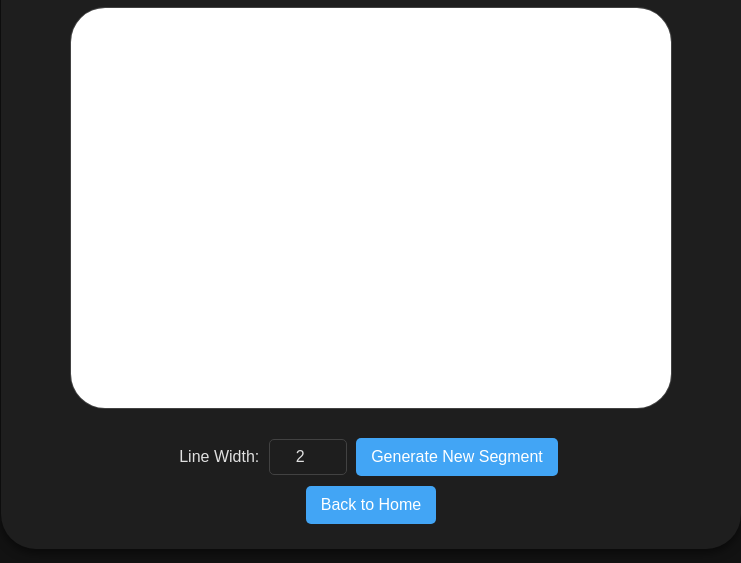
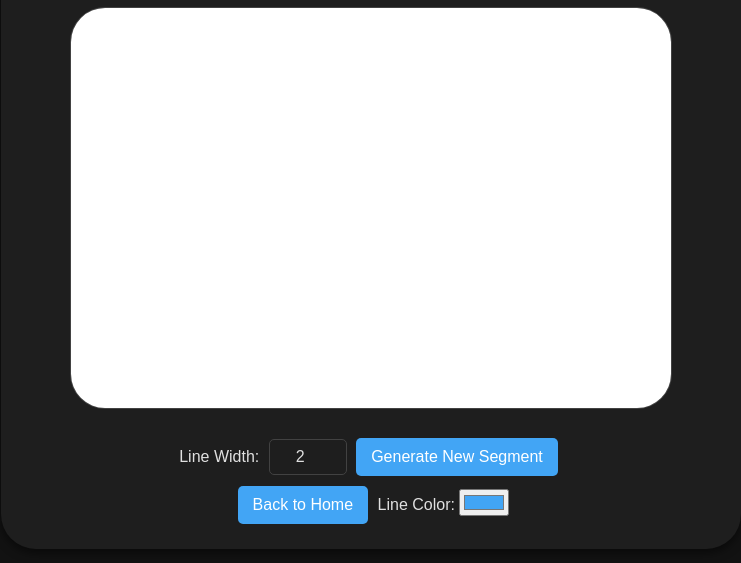
Before and after one commit to Damienb123/WebGL-line-renderer, a plain HTML site: page line-rendering/index.html in a window 1280 px wide. Shown: the part 155-718 px from the top of the page, without its empty margins (269-1010 px from the left). Drawn offline with Linux system fonts and the light colour scheme.

Commit message:
Updating Initial HTML file

```diff
--- a/line-rendering/index.html
+++ b/line-rendering/index.html
@@ -20,6 +20,8 @@
             <button id="addPoint">Generate New Segment</button>
         </div>
          <button onClick="location.href='IntroPage.html'">Back to Home</button>
+        <label for="lineColor"> Line Color:</label>
+        <input type="color" id="lineColor" value="#42a5f5">
     </div>
 
     <script src="script.js"></script>
```
